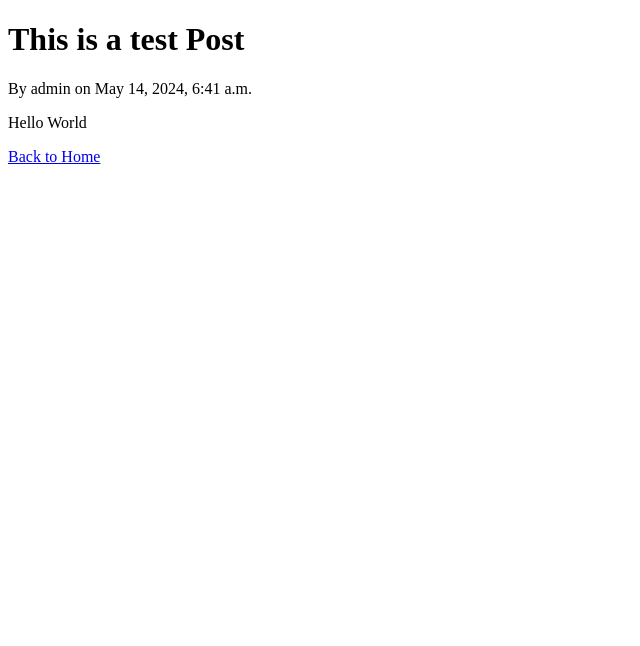
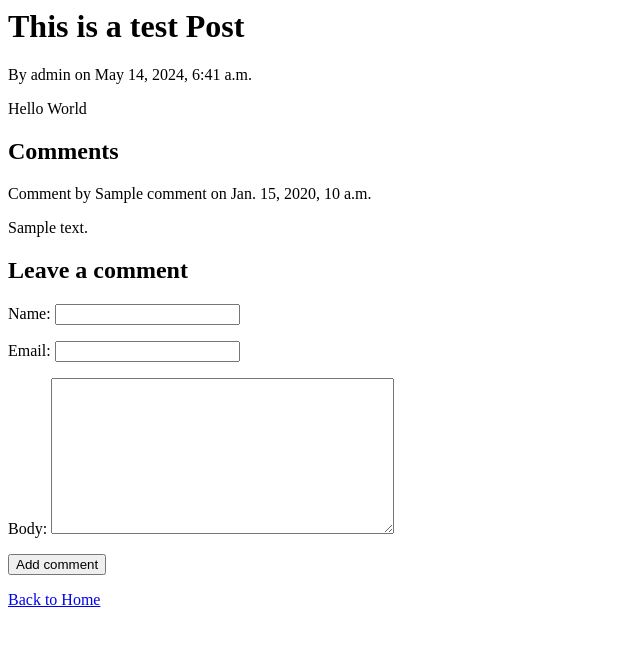
Before and after one commit to dwgth4i/blogs-in-django, a Django app: template mysite/faq/templates/faq/post_detail.html in a window 1280 px wide. Shown: the top 646 px of the page, without its empty margins (0-640 px from the left). Run offline with Django 5.2, Linux system fonts and the light colour scheme; the template is opened without the code that fills it: values that come from a table or form of the project are taken from there, others are empty; data comes from the database, SQL or seed files in the repository; tables that the repository leaves empty hold one stand-in row (values such as "Sample post").

Commit message:
Update post_detail.html

```diff
--- a/mysite/faq/templates/faq/post_detail.html
+++ b/mysite/faq/templates/faq/post_detail.html
@@ -1,14 +1,24 @@
-<!-- myapp/templates/myapp/post_detail.html -->
-<!DOCTYPE html>
-<html lang="en">
-<head>
-    <meta charset="UTF-8">
-    <title>{{ post.title }}</title>
-</head>
-<body>
-    <h1>{{ post.title }}</h1>
-    <p>By {{ post.author }} on {{ post.publish }}</p>
-    <div>{{ post.body|linebreaks }}</div>
-    <a href="{% url 'post_list' %}">Back to Home</a>
-</body>
-</html>
+{% block content %}
+<h1>{{ post.title }}</h1>
+<p>By {{ post.author }} on {{ post.publish }}</p>
+<div>{{ post.body|linebreaks }}</div>
+
+<h2>Comments</h2>
+{% for comment in comments %}
+    <div>
+        <p>Comment by {{ comment.name }} on {{ comment.created }}</p>
+        <p>{{ comment.body|linebreaks }}</p>
+    </div>
+{% empty %}
+    <p>No comments yet.</p>
+{% endfor %}
+
+<h2>Leave a comment</h2>
+<form method="post">
+    {% csrf_token %}
+    {{ comment_form.as_p }}
+    <button type="submit">Add comment</button>
+</form>
+
+<a href="{% url 'post_list' %}">Back to Home</a>
+{% endblock %}
```
